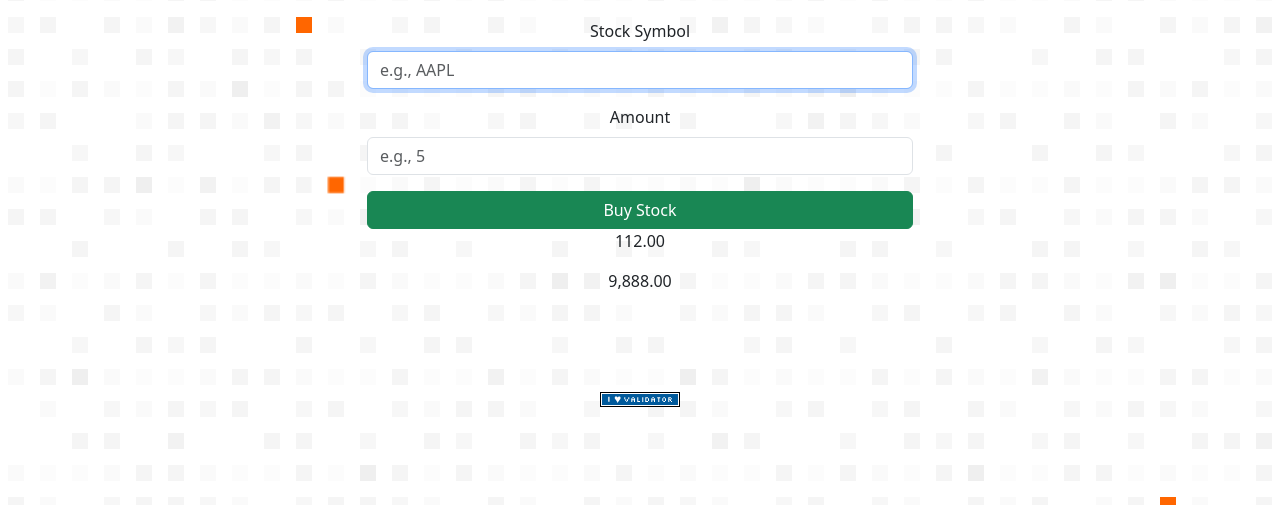
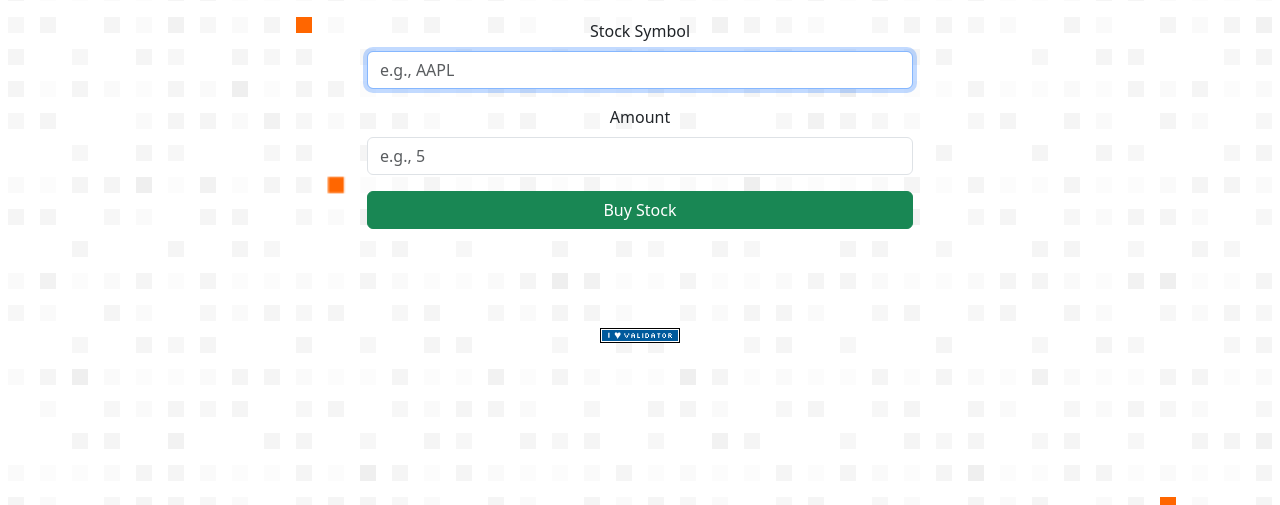
Before and after one commit to Ejaayy/Stock-Portfolio-Manager, a Flask app: page /buy in a window 1280 px wide. Shown: the part 295-800 px from the top of the page. Run offline with Flask 3, Linux system fonts and the light colour scheme; a user stored in the database is signed in; some libraries are stand-ins or nearby versions.

Commit message:
Update buy.html

```diff
--- a/templates/buy.html
+++ b/templates/buy.html
@@ -17,8 +17,7 @@
         </div>
         <button class="btn btn-success w-100" type="submit">Buy Stock</button>
     </form>
-    <p>112.00</p>
-    <p>9,888.00</p>
+
     {% if status %}
         <!-- Display the Quote Information -->
         <div class="card mt-4 mx-auto w-50 shadow-sm">
```
